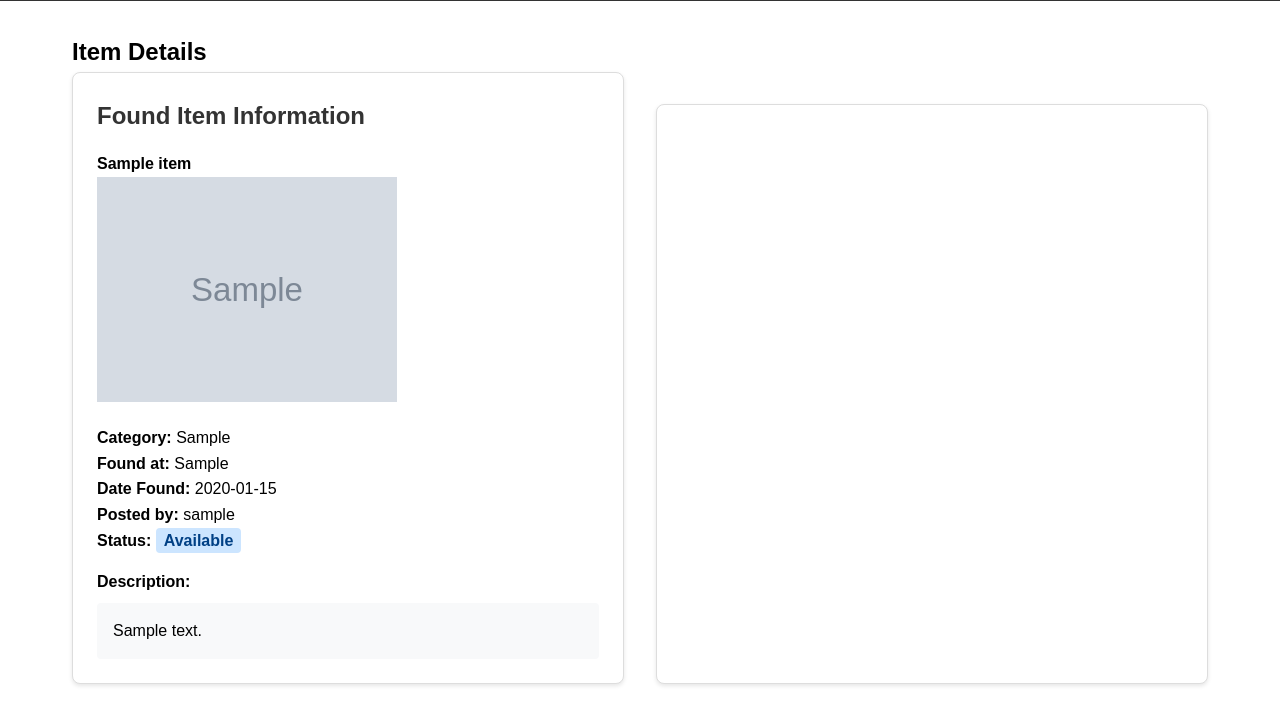
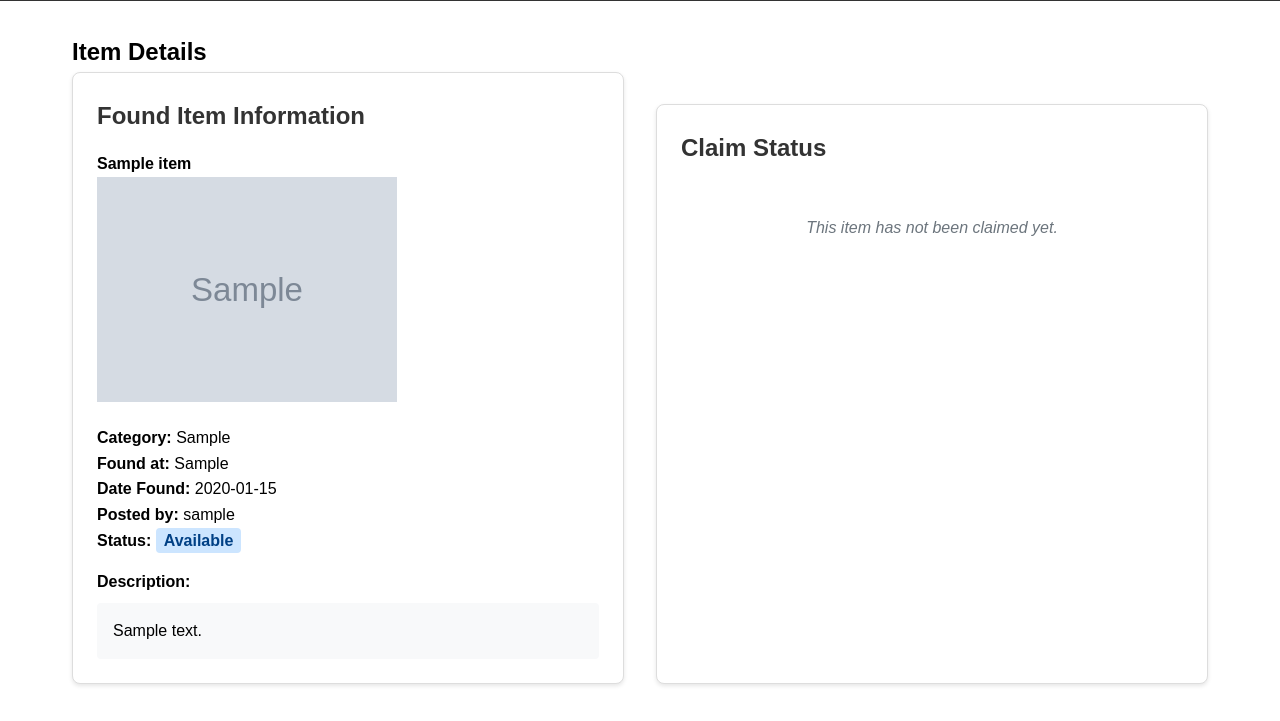
Before and after one commit to Irenemicooo/WheresMyPie, a PHP site: page /WheresMyPie/items/view.php?id=1 in a window 1280 px wide. Shown: the part 364-1085 px from the top of the page. Run offline with PHP 8.4, Linux system fonts and the light colour scheme; the visitor is signed in with stand-in values (Sample User, id 1); tables that the repository leaves empty hold one stand-in row (values such as "Sample post"); grey boxes marked "Sample" are stand-in pictures.

Commit message:
view.php changed delete items and claims

```diff
--- a/public_html/items/view.php
+++ b/public_html/items/view.php
@@ -102,6 +102,12 @@ try {
                             <?= nl2br(htmlspecialchars($item['description'])) ?>
                         </div>
                     </div>
+
+                    <?php if ($auth->isLoggedIn() && $_SESSION['user_id'] === $item['user_id'] && !$hasClaims): ?>
+                        <div class="action-buttons">
+                            <button onclick="confirmDelete(<?= $item_id ?>)" class="btn btn-danger">Delete Item</button>
+                        </div>
+                    <?php endif; ?>
                 </div>
             </div>
         </section>
@@ -145,11 +151,8 @@ try {
                             <?php endif; ?>
                         </div>
                     <?php else: ?>
-                        <div class="claim-actions">
-                            <?php if (!$hasClaims): ?>
-                                <button onclick="confirmDelete(<?= $item_id ?>)" class="btn btn-danger">Delete Item</button>
-                            <?php endif; ?>
-                        </div>
+                        <h3 class="section-title">Claim Status</h3>
+                        <p class="empty-state">This item has not been claimed yet.</p>
                     <?php endif; ?>
                 <?php else: ?>
                     <h3 class="section-title">Claim Actions</h3>
@@ -247,12 +250,21 @@ function confirmDelete(itemId) {
 }
 
 .action-buttons {
-    margin-top: 1rem;
+    margin-top: 1.5rem;
+    display: flex;
+    justify-content: flex-end;
 }
 
 .bottom-actions {
     margin-top: 2rem;
     text-align: center;
+}
+
+.empty-state {
+    text-align: center;
+    color: #6c757d;
+    padding: 2rem;
+    font-style: italic;
 }
 
 .description-text {
```
